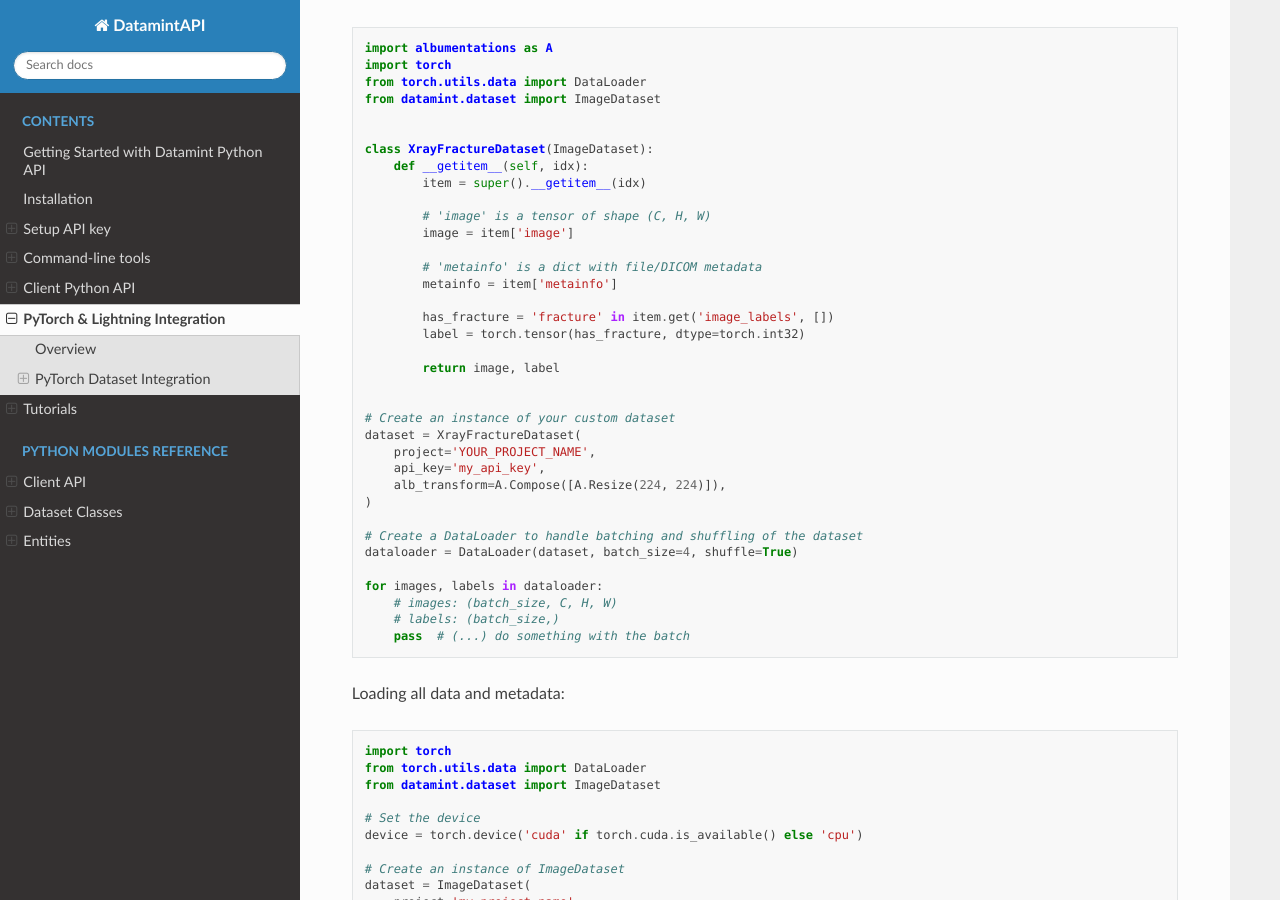
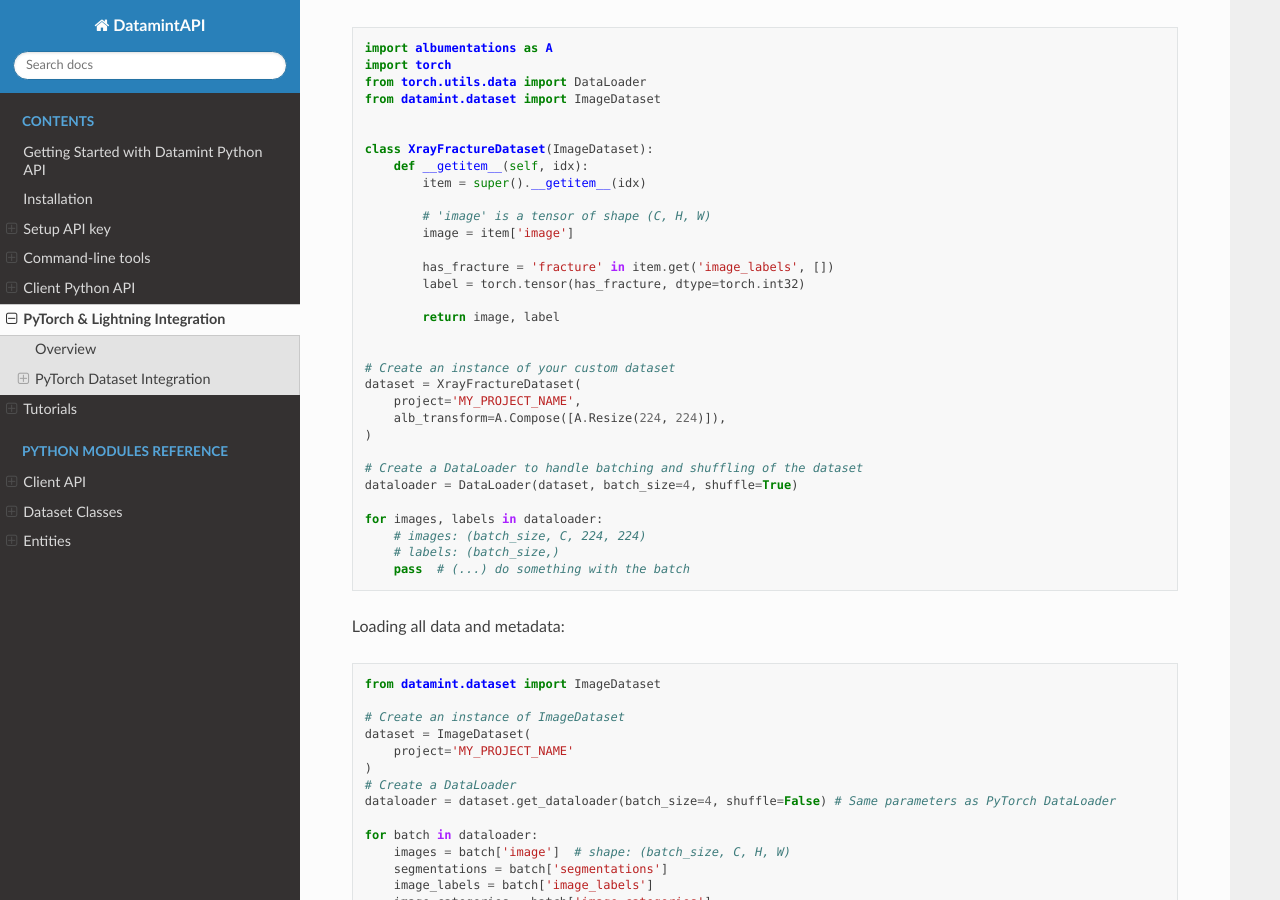
Before and after one commit to SonanceAI/datamint-python-api, a Sphinx documentation site: the page built from docs/source/pytorch_integration.rst, in a window 1280 px wide and 900 px high, scrolled down 1184 px. Built offline with Sphinx 7.4.7 and the Read the Docs theme 3.1.0, drawn with Linux system fonts in a browser that asks for light colours; some of the changed text lies outside the part shown.

Commit message:
update dataset usage examples

```diff
--- a/docs/source/pytorch_integration.rst
+++ b/docs/source/pytorch_integration.rst
@@ -73,9 +73,6 @@ Apply transforms for data augmentation and preprocessing:
             # 'image' is a tensor of shape (C, H, W)
             image = item['image']
 
-            # 'metainfo' is a dict with file/DICOM metadata
-            metainfo = item['metainfo']
-
             has_fracture = 'fracture' in item.get('image_labels', [])
             label = torch.tensor(has_fracture, dtype=torch.int32)
 
@@ -84,8 +81,7 @@ Apply transforms for data augmentation and preprocessing:
 
     # Create an instance of your custom dataset
     dataset = XrayFractureDataset(
-        project='YOUR_PROJECT_NAME',
-        api_key='my_api_key',
+        project='MY_PROJECT_NAME',
         alb_transform=A.Compose([A.Resize(224, 224)]),
     )
 
@@ -93,7 +89,7 @@ Apply transforms for data augmentation and preprocessing:
     dataloader = DataLoader(dataset, batch_size=4, shuffle=True)
 
     for images, labels in dataloader:
-        # images: (batch_size, C, H, W)
+        # images: (batch_size, C, 224, 224)
         # labels: (batch_size,)
         pass  # (...) do something with the batch
 
@@ -101,24 +97,19 @@ Loading all data and metadata:
 
 .. code-block:: python
 
-    import torch
-    from torch.utils.data import DataLoader
     from datamint.dataset import ImageDataset
-
-    # Set the device
-    device = torch.device('cuda' if torch.cuda.is_available() else 'cpu')
 
     # Create an instance of ImageDataset
     dataset = ImageDataset(
-        project='my_project_name',
-        api_key='my_api_key',
+        project='MY_PROJECT_NAME'
     )
-
     # Create a DataLoader
-    dataloader = DataLoader(dataset, batch_size=4, shuffle=True)
+    dataloader = dataset.get_dataloader(batch_size=4, shuffle=False) # Same parameters as PyTorch DataLoader
 
     for batch in dataloader:
-        images = batch['image'].to(device)  # (batch_size, C, H, W)
-        metainfo = batch['metainfo']        # list of metadata dicts
+        images = batch['image']  # shape: (batch_size, C, H, W)
+        segmentations = batch['segmentations']
+        image_labels = batch['image_labels']
+        image_categories = batch['image_categories']
 
         # (... do something with the batch)
--- a/docs/source/tutorials.rst
+++ b/docs/source/tutorials.rst
@@ -29,7 +29,5 @@ Use Cases & End-to-End Examples
 
 These notebooks provide complete, end-to-end workflows located in the `use_cases directory <https://github.com/SonanceAI/datamint-python-api/tree/main/notebooks/use_cases>`_:
 
-* `automated_segmentation_trainer_tutorial.ipynb <https://github.com/SonanceAI/datamint-python-api/blob/main/notebooks/use_cases/automated_segmentation_trainer_tutorial.ipynb>`_: Build an automated segmentation training pipeline using Datamint.
 * `fracatlas_classification.ipynb <https://github.com/SonanceAI/datamint-python-api/blob/main/notebooks/use_cases/fracatlas_classification.ipynb>`_: End-to-end classification pipeline for the FracAtlas dataset.
 * `segmentation_2d_trainer_BUSI_tutorial.ipynb <https://github.com/SonanceAI/datamint-python-api/blob/main/notebooks/use_cases/segmentation_2d_trainer_BUSI_tutorial.ipynb>`_: Train a 2D segmentation model on the BUSI dataset.
-* `segmentation_unetpp_tutorial.ipynb <https://github.com/SonanceAI/datamint-python-api/blob/main/notebooks/use_cases/segmentation_unetpp_tutorial.ipynb>`_: Complete walkthrough of a UNet++ based segmentation pipeline.
```
